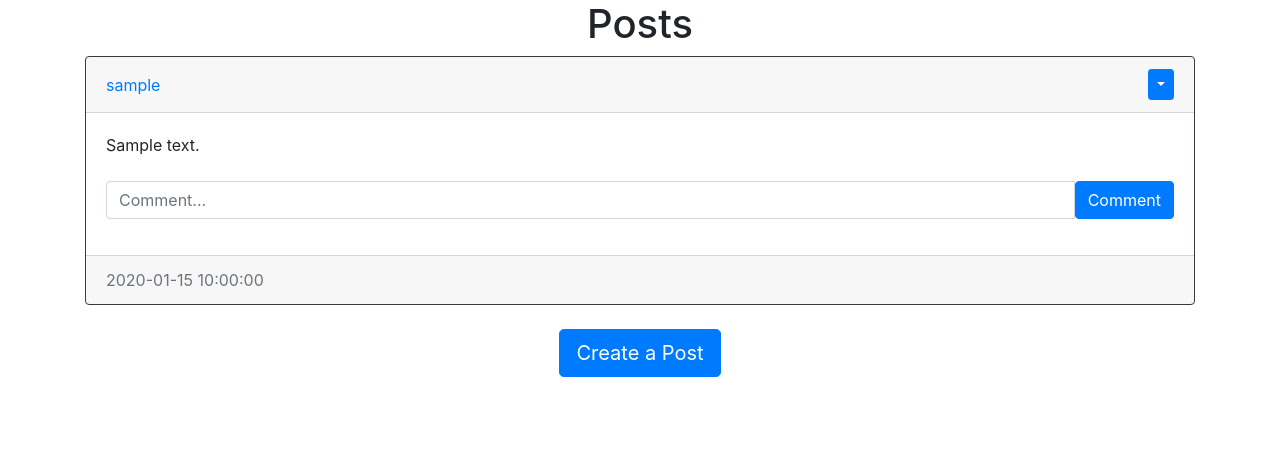
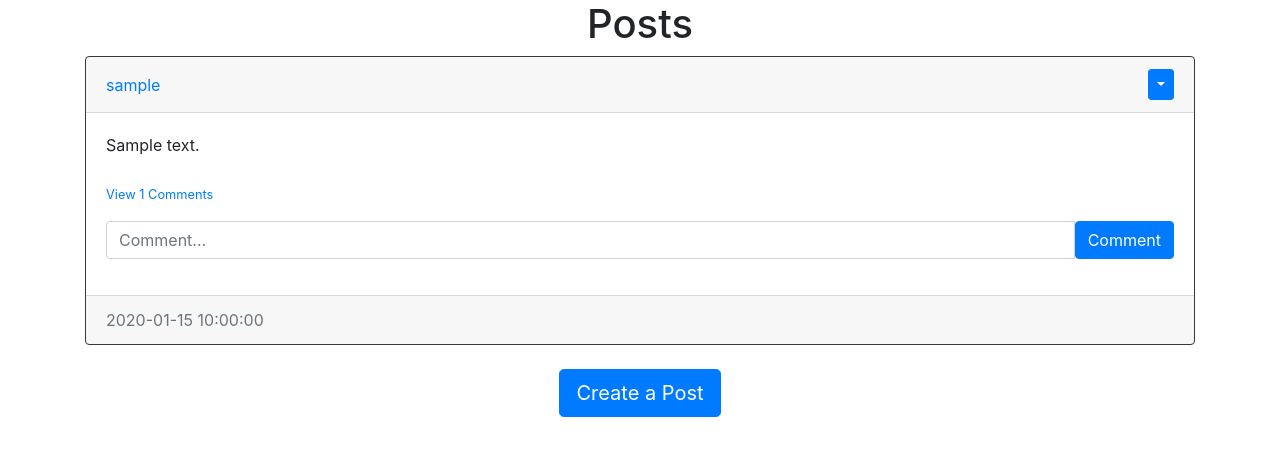
Before and after one commit to muhameddadel/flask-blog, a Flask app: page / in a window 1280 px wide. Shown: the part 56-512 px from the top of the page. Run offline with Flask 3, Linux system fonts and the light colour scheme; a user stored in the database is signed in; tables that the repository leaves empty hold one stand-in row (values such as "Sample post"); some libraries are stand-ins or nearby versions.

Commit message:
view comment

```diff
--- a/website/templates/posts_div.html
+++ b/website/templates/posts_div.html
@@ -19,6 +19,31 @@
         <div class="card-body">
           <div class="card-text">{{ post.text }}</div>
           <br>
+          <div class="collapse" id="comments-{{post.id}}">
+            <div class="card">
+                <div class="card-body" id="comments-expanded-{{post.id}}">
+                    {% for comment in post.comments %}
+                      <div class="d-flex justify-content-between align-items-center">
+                        <div>
+                        <a href="/posts/{{comment.user.username}}">{{comment.user.username}}</a>:{{comment.text}}
+                        </div>
+                        <div>
+                          <small class="text-muted">{{comment.date_created}}</small>
+                        </div>
+                      </div>
+                    {% endfor %}
+                </div>
+            </div>
+          </div>
+          <p class="card-text">
+          {% if post.comments|length > 0 %}
+          <a href="#comments-{{post.id}}" role="button" data-toggle="collapse">
+            <small>View {{post.comments|length}} Comments</small>
+          </a>
+          {% else %}
+          <small class="text-muted">No comments</small>
+          {% endif %}
+          </p>
           <form action="/create-comment/{{post.id}}" method="POST" class="input-group mb-3">
             <input type="text" name="text" id="text" class="form-control" placeholder="Comment...">
             <button type="submit" class="btn btn-primary">Comment</button>
```
